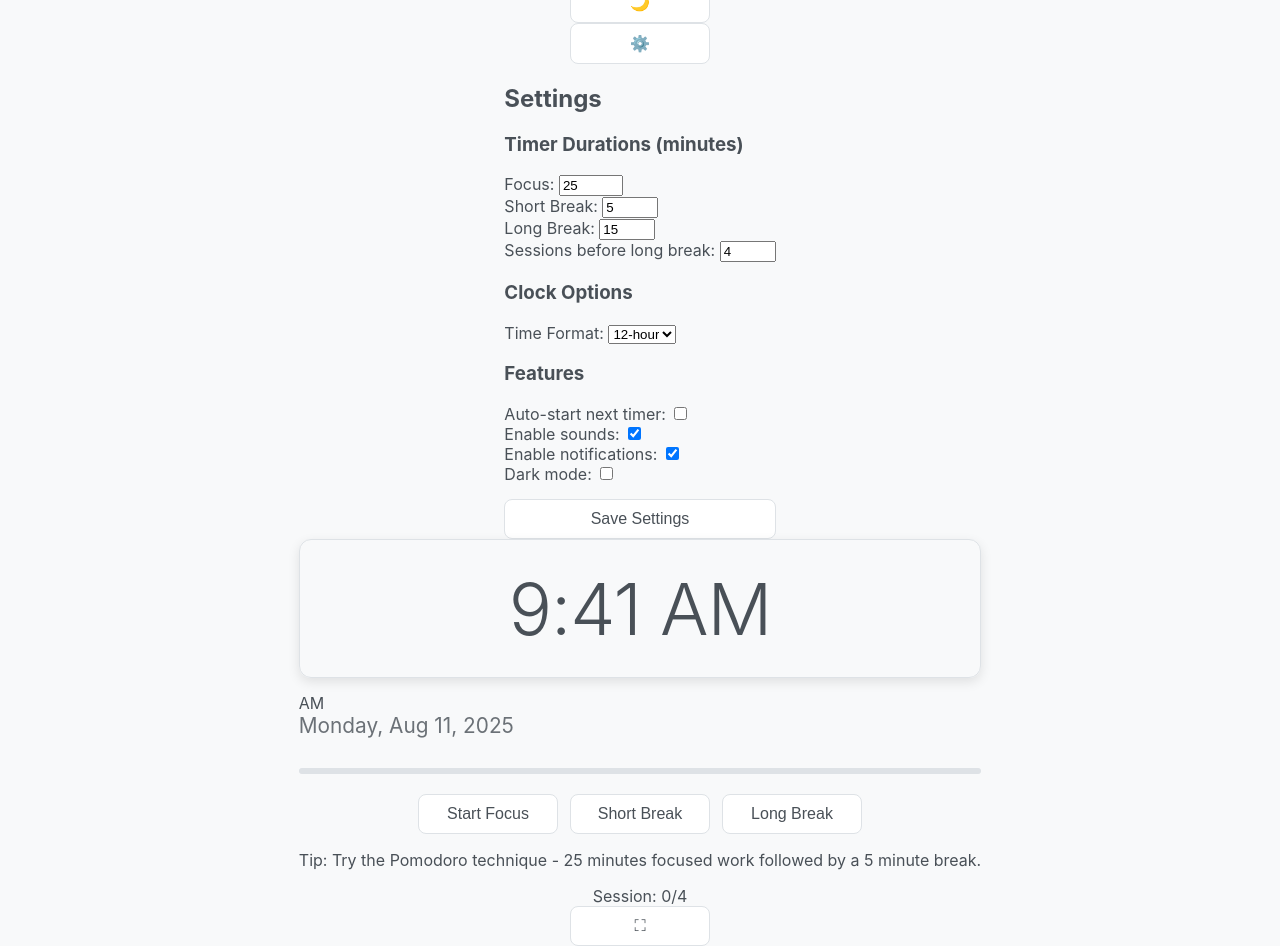
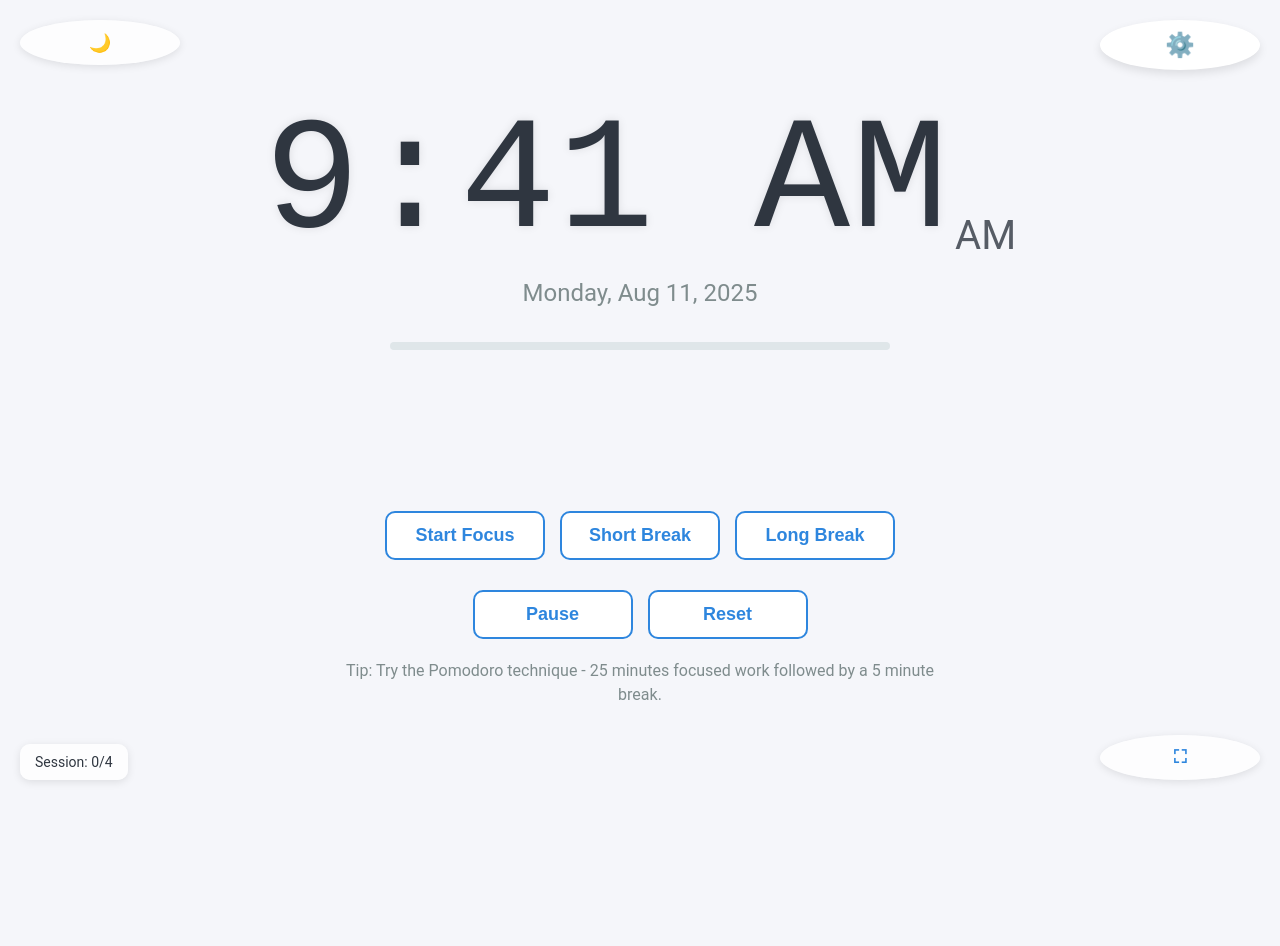
Before and after one commit to chizhinime/digital-study-clock, a plain HTML site: page index.html in a window 1280 px wide. After the commit the page ends 800 px from the top, so only its background shows below. Drawn offline with Linux system fonts and the light colour scheme; a web font is replaced by a local one.

Commit message:
Update styles.css

```diff
--- a/styles.css
+++ b/styles.css
@@ -1,156 +1,104 @@
 :root {
-  --bg-color: #f8f9fa;
-  --text-color: #495057;
-  --border-color: #dee2e6;
+  --primary-color: #2e86de;
+  --secondary-color: #54a0ff;
+  --bg-color: #f5f6fa;
+  --text-color: #2f3640;
+  --focus-color: #e84118;
+  --break-color: #4cd137;
+  --long-break-color: #00cec9;
+  --font-main: 'Roboto', -apple-system, BlinkMacSystemFont, sans-serif;
+  --font-clock: 'Segment7', monospace;
+  --button-bg: white;
+  --button-text: var(--primary-color);
+  --settings-bg: white;
+  --counter-bg: rgba(255, 255, 255, 0.8);
   --shadow-color: rgba(0, 0, 0, 0.1);
-  --focus-color: #4dabf7;
-  --break-color: #51cf66;
-  --button-bg: #ffffff;
-  --button-hover: #f1f3f5;
-  --transition: all 0.3s ease;
+  --border-radius: 10px;
 }
 
-body.dark-mode {
-  --bg-color: #212529;
-  --text-color: #e9ecef;
-  --border-color: #495057;
+.dark-mode {
+  --primary-color: #3498db;
+  --secondary-color: #2980b9;
+  --bg-color: #121212;
+  --text-color: #f5f6fa;
+  --focus-color: #e74c3c;
+  --break-color: #2ecc71;
+  --long-break-color: #1abc9c;
+  --button-bg: #333;
+  --button-text: white;
+  --settings-bg: #333;
+  --counter-bg: rgba(51, 51, 51, 0.8);
   --shadow-color: rgba(0, 0, 0, 0.3);
-  --focus-color: #339af0;
-  --break-color: #40c057;
-  --button-bg: #343a40;
-  --button-hover: #495057;
+}
+
+* {
+  margin: 0;
+  padding: 0;
+  box-sizing: border-box;
+}
+
+@font-face {
+  font-family: 'Segment7';
+  src: url('https://assets.codepen.io/4175254/Segment7-4Gml.woff') format('woff');
+  font-display: swap;
 }
 
 body {
+  font-family: var(--font-main);
+  background-color: var(--bg-color);
+  color: var(--text-color);
+  width: 100vw;
+  height: 100vh;
+  overflow: hidden;
+  transition: all 0.3s ease;
+}
+
+.container {
   display: flex;
   flex-direction: column;
   justify-content: center;
   align-items: center;
-  height: 100vh;
-  background-color: var(--bg-color);
-  color: var(--text-color);
-  font-family: -apple-system, BlinkMacSystemFont, 'Segoe UI', Roboto, Oxygen, Ubuntu, Cantarell, sans-serif;
-  margin: 0;
-  transition: var(--transition);
+  height: 100%;
+  width: 100%;
   padding: 20px;
+  text-align: center;
 }
 
-.clock-container {
+.time-container {
   display: flex;
-  flex-direction: column;
-  align-items: center;
-  width: 100%;
-  max-width: 500px;
+  align-items: baseline;
+  gap: 5px;
+  margin-bottom: 5px;
 }
 
 #clock {
-  font-size: 4.5rem;
-  font-weight: 300;
-  letter-spacing: -1px;
-  padding: 25px 40px;
-  border: 1px solid var(--border-color);
-  border-radius: 12px;
-  background-color: transparent;
-  box-shadow: 0 4px 12px var(--shadow-color);
-  margin-bottom: 15px;
-  text-align: center;
-  min-width: 320px;
-  transition: var(--transition);
+  font-family: var(--font-clock);
+  font-size: min(20vw, 160px);
+  font-weight: normal;
+  letter-spacing: 2px;
+  text-shadow: 0 0 10px var(--shadow-color);
+}
+
+#ampm {
+  font-family: var(--font-main);
+  font-size: min(6vw, 40px);
+  opacity: 0.8;
+  align-self: flex-end;
+  margin-bottom: min(2vw, 15px);
 }
 
 #date {
-  font-size: 1.3rem;
-  margin-bottom: 30px;
-  font-weight: 400;
-  color: var(--text-color);
-  opacity: 0.8;
-  transition: var(--transition);
-}
-
-.controls {
-  display: flex;
-  gap: 12px;
-  margin-top: 20px;
-  flex-wrap: wrap;
-  justify-content: center;
-  width: 100%;
-}
-
-button {
-  background: var(--button-bg);
-  color: var(--text-color);
-  border: 1px solid var(--border-color);
-  padding: 10px 18px;
-  font-size: 1rem;
-  border-radius: 8px;
-  cursor: pointer;
-  transition: var(--transition);
-  min-width: 140px;
-  display: flex;
-  align-items: center;
-  justify-content: center;
-  gap: 8px;
-}
-
-button:hover {
-  background: var(--button-hover);
-  transform: translateY(-2px);
-  box-shadow: 0 4px 8px var(--shadow-color);
-}
-
-button:active {
-  transform: translateY(0);
-}
-
-#toggleTheme {
-  position: absolute;
-  top: 20px;
-  right: 20px;
-  min-width: auto;
-  padding: 8px;
-  border-radius: 50%;
-  width: 40px;
-  height: 40px;
-}
-
-.focus-mode #clock {
-  color: var(--focus-color);
-  border-color: var(--focus-color);
-  box-shadow: 0 0 20px rgba(77, 171, 247, 0.3);
-}
-
-.break-mode #clock {
-  color: var(--break-color);
-  border-color: var(--break-color);
-  box-shadow: 0 0 20px rgba(81, 207, 102, 0.3);
-}
-
-.focus-mode #date,
-.break-mode #date {
-  opacity: 0.6;
-}
-
-.timer-controls {
-  display: none;
-  gap: 10px;
-  margin-top: 15px;
-}
-
-.timer-active .timer-controls {
-  display: flex;
-}
-
-#timer-display {
-  font-size: 1.5rem;
-  margin: 15px 0;
-  font-weight: 500;
+  font-size: min(4vw, 24px);
+  color: #7f8c8d;
+  margin-bottom: 20px;
 }
 
 .progress-container {
-  width: 100%;
-  height: 6px;
-  background-color: var(--border-color);
-  border-radius: 3px;
+  width: 80%;
+  max-width: 500px;
+  height: 8px;
+  background: #dfe6e9;
+  border-radius: var(--border-radius);
   margin: 15px 0;
   overflow: hidden;
 }
@@ -158,28 +106,300 @@ button:active {
 #progress-bar {
   height: 100%;
   width: 0%;
-  background-color: var(--focus-color);
+  background: var(--primary-color);
   transition: width 0.5s linear;
 }
 
-.break-mode #progress-bar {
-  background-color: var(--break-color);
+#timer-display {
+  font-family: var(--font-clock);
+  font-size: min(12vw, 80px);
+  margin: 15px 0;
+  min-height: 1.2em;
 }
 
-@media (max-width: 600px) {
-  #clock {
-    font-size: 3.5rem;
-    padding: 20px 30px;
-    min-width: 280px;
-  }
+.controls {
+  display: flex;
+  justify-content: center;
+  gap: 15px;
+  margin: 20px 0;
+  flex-wrap: wrap;
+}
 
+button {
+  background: var(--button-bg);
+  border: 2px solid var(--primary-color);
+  color: var(--button-text);
+  padding: 12px 24px;
+  border-radius: var(--border-radius);
+  font-size: min(3vw, 18px);
+  cursor: pointer;
+  transition: all 0.2s;
+  min-width: 160px;
+  font-weight: bold;
+}
+
+button:hover {
+  background: var(--primary-color);
+  color: white;
+  transform: translateY(-2px);
+}
+
+button:active {
+  transform: translateY(0);
+}
+
+button:disabled {
+  opacity: 0.6;
+  cursor: not-allowed;
+  transform: none !important;
+}
+
+.timer-controls {
+  display: flex;
+  justify-content: center;
+  gap: 15px;
+  margin-top: 10px;
+}
+
+.settings-panel {
+  position: fixed;
+  top: 20px;
+  right: 20px;
+  background: var(--settings-bg);
+  border-radius: var(--border-radius);
+  padding: 20px;
+  box-shadow: 0 4px 15px var(--shadow-color);
+  transform: translateX(120%);
+  transition: transform 0.3s ease;
+  z-index: 100;
+  width: min(90%, 320px);
+  max-height: 80vh;
+  overflow-y: auto;
+}
+
+.settings-panel.show {
+  transform: translateX(0);
+}
+
+.settings-btn {
+  position: fixed;
+  top: 20px;
+  right: 20px;
+  background: var(--settings-bg);
+  border: none;
+  border-radius: 50%;
+  width: 50px;
+  height: 50px;
+  display: flex;
+  justify-content: center;
+  align-items: center;
+  cursor: pointer;
+  box-shadow: 0 4px 10px var(--shadow-color);
+  z-index: 90;
+  transition: transform 0.2s;
+}
+
+.settings-btn:hover {
+  transform: rotate(30deg);
+}
+
+.settings-icon {
+  font-size: 24px;
+  color: var(--text-color);
+}
+
+.settings-group {
+  margin-bottom: 20px;
+  padding-bottom: 15px;
+  border-bottom: 1px solid rgba(0, 0, 0, 0.1);
+}
+
+.dark-mode .settings-group {
+  border-bottom-color: rgba(255, 255, 255, 0.1);
+}
+
+.settings-group h3 {
+  margin-bottom: 15px;
+  font-size: 16px;
+  color: var(--text-color);
+}
+
+.settings-row {
+  display: flex;
+  justify-content: space-between;
+  align-items: center;
+  margin-bottom: 12px;
+  color: var(--text-color);
+}
+
+input[type="number"] {
+  width: 70px;
+  padding: 8px;
+  border: 1px solid #ddd;
+  border-radius: var(--border-radius);
+  text-align: center;
+  background: var(--button-bg);
+  color: var(--text-color);
+  font-family: var(--font-main);
+}
+
+input[type="checkbox"] {
+  width: 20px;
+  height: 20px;
+  accent-color: var(--primary-color);
+}
+
+select {
+  padding: 8px;
+  border-radius: var(--border-radius);
+  border: 1px solid #ddd;
+  background: var(--button-bg);
+  color: var(--text-color);
+  font-family: var(--font-main);
+}
+
+.study-tips {
+  margin-top: 20px;
+  font-size: min(2.5vw, 16px);
+  color: #7f8c8d;
+  max-width: 600px;
+  line-height: 1.5;
+}
+
+/* Mode colors */
+.focus-mode {
+  --primary-color: var(--focus-color);
+  --secondary-color: #ff6b6b;
+  --bg-color: #fff2f2;
+}
+
+.dark-mode.focus-mode {
+  --bg-color: #2a0f0f;
+}
+
+.short-break-mode {
+  --primary-color: var(--break-color);
+  --secondary-color: #a5df89;
+  --bg-color: #f1fff1;
+}
+
+.dark-mode.short-break-mode {
+  --bg-color: #0f2a15;
+}
+
+.long-break-mode {
+  --primary-color: var(--long-break-color);
+  --secondary-color: #81ecec;
+  --bg-color: #e8f9f9;
+}
+
+.dark-mode.long-break-mode {
+  --bg-color: #0f2a28;
+}
+
+/* Session counter */
+.session-counter {
+  position: fixed;
+  bottom: 20px;
+  left: 20px;
+  background: var(--counter-bg);
+  padding: 10px 15px;
+  border-radius: var(--border-radius);
+  font-size: 14px;
+  box-shadow: 0 2px 8px var(--shadow-color);
+}
+
+/* Fullscreen button */
+.fullscreen-btn {
+  position: fixed;
+  bottom: 20px;
+  right: 20px;
+  background: var(--counter-bg);
+  border: none;
+  border-radius: 50%;
+  width: 45px;
+  height: 45px;
+  display: flex;
+  justify-content: center;
+  align-items: center;
+  cursor: pointer;
+  box-shadow: 0 2px 8px var(--shadow-color);
+  z-index: 90;
+  transition: transform 0.2s;
+}
+
+.fullscreen-btn:hover {
+  transform: scale(1.1);
+}
+
+/* Dark mode toggle */
+.dark-mode-btn {
+  position: fixed;
+  top: 20px;
+  left: 20px;
+  background: var(--counter-bg);
+  border: none;
+  border-radius: 50%;
+  width: 45px;
+  height: 45px;
+  display: flex;
+  justify-content: center;
+  align-items: center;
+  cursor: pointer;
+  box-shadow: 0 2px 8px var(--shadow-color);
+  z-index: 90;
+  transition: transform 0.2s;
+}
+
+.dark-mode-btn:hover {
+  transform: scale(1.1);
+}
+
+/* Orientation message */
+.orientation-message {
+  display: none;
+  position: fixed;
+  top: 0;
+  left: 0;
+  width: 100%;
+  height: 100%;
+  background: var(--bg-color);
+  color: var(--text-color);
+  justify-content: center;
+  align-items: center;
+  text-align: center;
+  padding: 20px;
+  z-index: 200;
+  font-size: 1.5rem;
+  line-height: 1.5;
+}
+
+/* Responsive adjustments */
+@media (max-width: 768px) {
   .controls {
     flex-direction: column;
     align-items: center;
   }
 
   button {
-    width: 100%;
-    max-width: 280px;
+    width: 80%;
+  }
+
+  .progress-container {
+    width: 90%;
   }
 }
+
+@media (orientation: portrait) and (max-width: 768px) {
+  .orientation-message {
+    display: flex;
+  }
+
+  #clock {
+    font-size: min(25vw, 160px);
+  }
+
+  #ampm {
+    font-size: min(8vw, 40px);
+  }
+}
```
